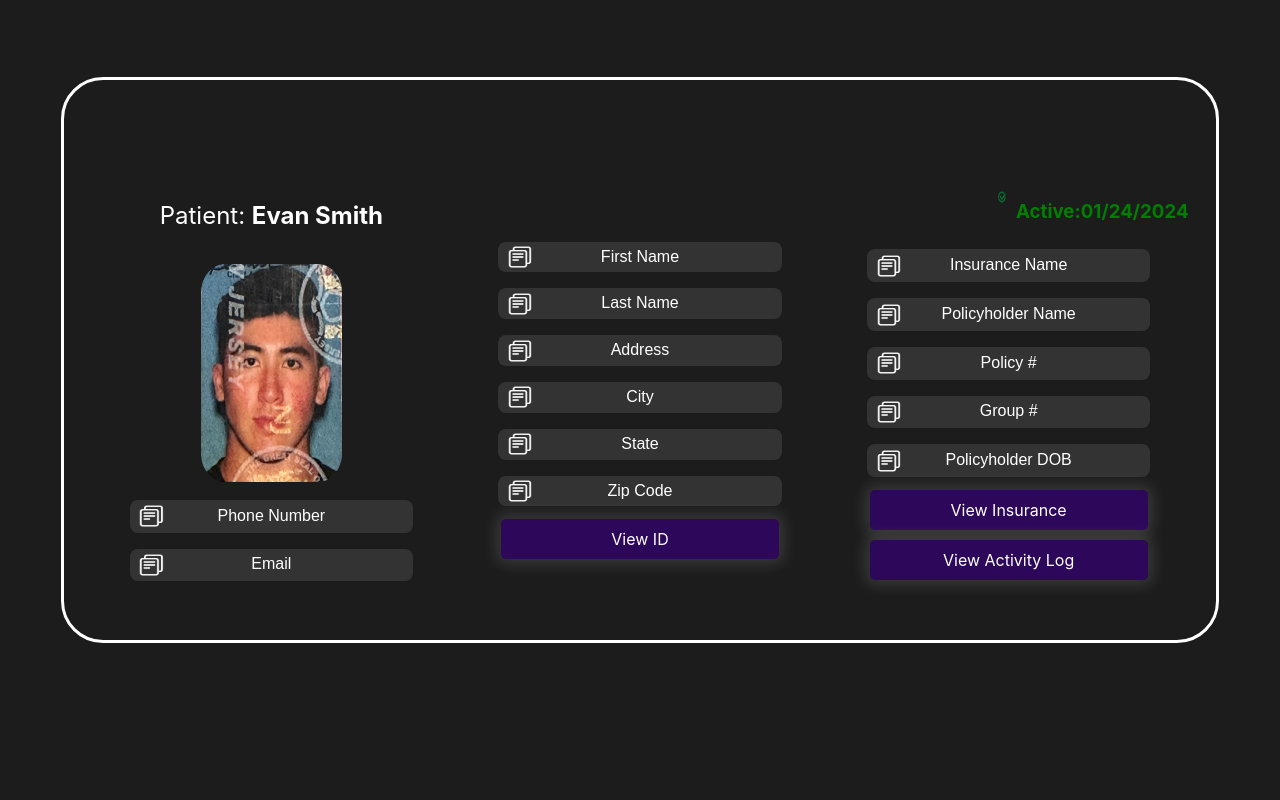
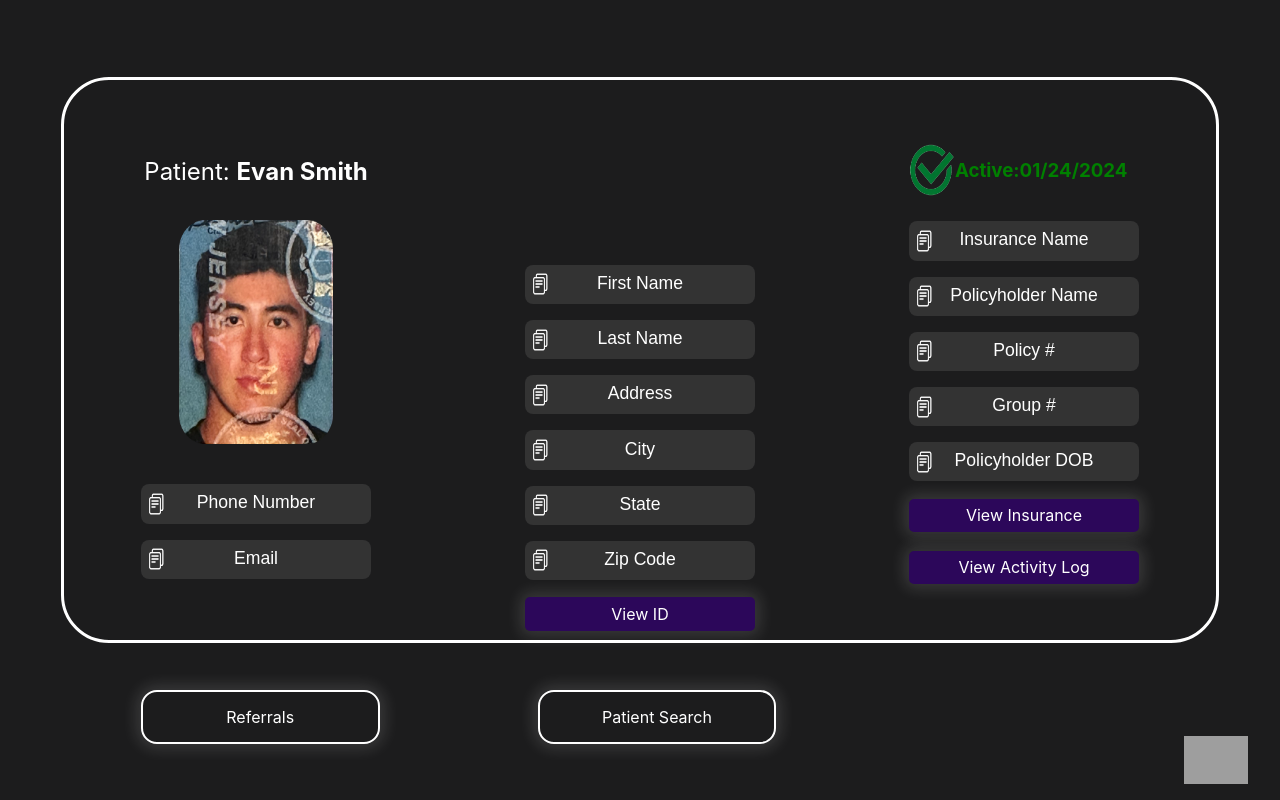
Before and after one commit to shashibyadav/carewallet-doctor-Web-App, a React (Create React App) app: page /PatientData in a window 1280 px wide. Built offline with nearby package versions, Linux system fonts and the light colour scheme; grey boxes are pictures that could not be loaded.

Commit message:
patientdata page changes

```diff
--- a/package.json
+++ b/package.json
@@ -5,6 +5,7 @@
   "dependencies": {
     "@emotion/react": "^11.11.3",
     "@emotion/styled": "^11.11.0",
+    "@mui/material": "^5.15.7",
     "@reduxjs/toolkit": "^2.0.1",
     "@testing-library/jest-dom": "^5.17.0",
     "@testing-library/react": "^13.4.0",
--- a/src/Components/PatientData.jsx
+++ b/src/Components/PatientData.jsx
@@ -1,7 +1,4 @@
 import * as React from 'react';
-import TextField from '@mui/material/TextField';
-import CentreRectangle2 from '../shared/CentreRectangle2';
-import Grid from '@mui/material/Grid';
 import { useSelector, useDispatch } from 'react-redux';
 import '../shared/button.css';
 import '../shared/shared.css';
@@ -9,16 +6,18 @@ import '../shared/buttonTypeOne.css';
 import { useState } from 'react';
 import { useNavigate } from 'react-router-dom';
 import { setPatientDataCriteria as setCriteriaAction } from '../ReduxStore/Slices/Search/patientSlice';
-import { createTheme, ThemeProvider, styled } from '@mui/material/styles';
+
 import { brown } from '@mui/material/colors';
 import patientimg from '../images/patient_img.png';
 
 import copyicon from '../images/copy_icon.png';
 import GreenCheckmark from '../images/GreenCheckmark.png';
+import ID from '../images/license.png';
 import ButtonTypeOne from '../shared/buttonTypeOne';
-import InputField from "../shared/inputField";
 import CentreRectangle from '../shared/CentreRectangle';
 import "../styles/patient-data/patient-data.css";
+import LogoFooter from "./shared/LogoFooter";
+import ButtonPatientSearch from "./shared/ButtonPatientSearch";
 
 const accent = brown['400'];
 
@@ -29,7 +28,7 @@ const inputProps = {
   },
 };
 
-const whiteTheme = createTheme({ palette: { primary: { main: accent } } })
+
 
 const PatientList = () => {
   const criteria = useSelector((state) => state.loginState.searchCriteria);
@@ -47,6 +46,7 @@ const PatientList = () => {
   const [policyNumber, setpolicyNumber] = useState(criteria.policyNumber);
   const [groupNumber, setgroupNumber] = useState(criteria.groupNumber);
   const [policyHDOB, setpolicyHDOB] = useState(criteria.policyHDOB);
+  const [showImage, setShowImage] = useState(false);
   const dispatch = useDispatch();
   const navigate = useNavigate();
   const updateState = (newCriteria) => {
@@ -62,6 +62,17 @@ const PatientList = () => {
     navigate('/PatientData');
   };
 
+  const handleViewId = () => {
+    // Toggle the visibility of the image
+    setShowImage(!showImage);
+  };
+
+
+  const handleCloseImage = () => {
+    setShowImage(false);
+  };
+
+
   return (
     <div style={{ width: '100vw', height: '100vh', backgroundColor: '#1C1C1D' }}>
       <CentreRectangle className='center-rectangle-2'>
@@ -72,7 +83,7 @@ const PatientList = () => {
               Patient: <span style={{ fontSize: '1.5rem', fontWeight: '700' }}>Evan Smith</span>
             </h3>
 
-            <img src={patientimg} alt="Care Wallet Logo" style={{ height: '40%', width: '40%', margin: '10px' }} />
+            <img src={patientimg} alt="Care Wallet Logo" style={{ height: '40%', width: '40%', margin: '10px', marginBottom: '2rem' }} />
             <div className='input-container'>
               <img src={copyicon} alt="Copy Icon" className="copy-icon" />
               <input
@@ -93,10 +104,11 @@ const PatientList = () => {
             </div>
           </div>
           <div className='data-grid-2'  >
+            <div className='data-grid-2-container'  >
               <div className='input-container'>
                 <img src={copyicon} alt="Copy Icon" className="copy-icon" />
                 <input
-                className='patientdata-search-fields'
+                  className='patientdata-search-fields patientdata-firstname'
                   value={firstName}
                   placeholder="First Name"
                   onChange={(e) => setFirstName(e.target.value)}
@@ -160,12 +172,31 @@ const PatientList = () => {
 
 
               <div className="search-action">
-              <ButtonTypeOne text='View ID' className='button-type-one'  ></ButtonTypeOne>
+                <ButtonTypeOne text='View ID' className='button-type-one' onClick={handleViewId} ></ButtonTypeOne>
 
               </div>
             </div>
+          </div>
           <div className='data-grid-3'  >
-            <div style={{ display: 'flex' }}><img src={GreenCheckmark} alt="GreenCheckmark" style={{ height: '20%', width: '20%', margin: '10px' }} /><h3 style={{ color: 'green' , width:'10px'}}>Active:01/24/2024</h3></div>
+            <div className='data-grid-3-container'  >
+              {showImage && (
+                <>
+                  <div className="user-id-image-container">
+                    <img src={ID} alt="Your Image" className="user-id-image" />
+                  </div>
+                </>
+              )}
+
+              {!showImage && (
+                <>
+
+                  <div className='status-container'>
+
+                    <img src={GreenCheckmark} alt="Activity Icon" className="active-icon" />
+                    <div className="active-status" ><h3 >Active:01/24/2024</h3></div>
+
+                  </div>
+
                   <div className='input-container'>
                     <img src={copyicon} alt="Copy Icon" className="copy-icon" />
                     <input
@@ -219,15 +250,22 @@ const PatientList = () => {
 
 
                   <div className="search-action">
-              <ButtonTypeOne text='View Insurance' className='button-type-one'  ></ButtonTypeOne>
+                    <ButtonTypeOne text='View Insurance' className='patientdata-button-type-one'  ></ButtonTypeOne>
                   </div>
                   <div className="search-action">
-              <ButtonTypeOne text='View Activity Log' className='button-type-one'  ></ButtonTypeOne>
+                    <ButtonTypeOne text='View Activity Log' className='patientdata-button-type-one'  ></ButtonTypeOne>
                   </div>
+                </>
+              )}
+            </div>
+
           </div>
         </div>
 
       </CentreRectangle>
+      <ButtonPatientSearch classname={`referrals-button`} onClick={() => { }} text={`Referrals`} />
+      <ButtonPatientSearch classname={`search-button`} onClick={() => { }} text={`Patient Search`} />
+      <LogoFooter />
     </div>
   );
 }
--- a/src/styles/patient-data/patient-data.css
+++ b/src/styles/patient-data/patient-data.css
@@ -1,69 +1,273 @@
 .center-rectangle-2 {
-  position: absolute;
-  top: 45%;
-  left: 50%;
-  transform: translate(-50%, -50%);
-  display: flex;
+  display: grid;
+  place-items: center;
   width: 90%;
-  height: 70%;
-
-  border-radius: 42px;
+  border-radius: 3rem;
   border: 3px white solid;
   color: white;
   background-color: #1C1C1D;
 
   .grid-container {
     display: grid;
-
-    padding: 2%;
     grid-template-areas:
       "grid-1  grid-2  grid-3";
     grid-template-columns: repeat(3, 1fr);
     height: 100%;
+    box-sizing: border-box;
     width: 100%;
+    border-radius: 3rem;
+
   }
 
-  .data-grid-1{
+  .data-grid-1 {
     display: flex;
     flex-direction: column;
     grid-area: grid-1;
-    padding: 2%;
     justify-content: center;
     align-items: center;
-  }
-
-  .data-grid-2{
-    display: flex;
-    flex-direction: column;
-    grid-area: grid-2;
-    padding: 2%;
-    justify-content: center;
-    align-items: center;
-    margin-top: 2rem;
-  }
-
-  .data-grid-3{
-    display: flex;
-    flex-direction: column;
-    grid-area: grid-3;
-    padding: 2%;
-    justify-content: center;
-    align-items: center;
-  }
-
 
     .input-container {
       position: relative;
       display: flex;
       flex-direction: row;
       box-sizing: border-box;
-    width: 80%;
+      width: 60%;
       justify-content: center;
       align-items: center;
       text-align: center;
       background-color: rgba(102, 102, 102, 0.30);
       border-radius: 0.5rem;
-    height: 6%;
+      height: 7%;
+      margin: 0.5rem;
+
+
+      .patientdata-search-fields {
+        display: flex;
+        height: 20%;
+        width: 100%;
+        padding: 1rem;
+        border: none;
+        border-radius: 5px;
+        box-sizing: border-box;
+        margin-right: 0rem;
+        background-color: transparent;
+        color: white;
+        align-items: center;
+        justify-content: center;
+        text-align: center;
+
+
+
+      }
+
+      .patientdata-search-fields::placeholder {
+        color: #FFF;
+
+        font-size: 1.1rem;
+        font-style: normal;
+        font-weight: 500;
+        line-height: normal;
+      }
+
+      .copy-icon {
+
+        position: absolute;
+
+        height: 1.5rem;
+        width: 8%;
+
+        left: 3%;
+
+        cursor: pointer;
+      }
+    }
+
+
+  }
+
+  .data-grid-2 {
+    display: flex;
+    flex-direction: column;
+    grid-area: grid-2;
+
+    justify-content: center;
+    align-items: center;
+    height: 100%;
+
+    .data-grid-2-container {
+      display: flex;
+      flex-direction: column;
+      justify-content: flex-end;
+      align-items: center;
+      width: 100%;
+      margin-top: auto;
+      /* margin-top: -80px;  */
+      height: 100%;
+
+
+      .search-action {
+        display: flex;
+        width: 60%;
+
+        justify-content: center;
+        align-items: center;
+
+        .button-type-one {
+          display: flex;
+          width: 100%;
+          height: 3%;
+          padding: 1rem;
+          justify-content: center;
+          align-items: center;
+        }
+
+
+      }
+
+      .input-container {
+        position: relative;
+        display: flex;
+        flex-direction: row;
+        box-sizing: border-box;
+        width: 60%;
+        justify-content: center;
+        align-items: center;
+        text-align: center;
+        background-color: rgba(102, 102, 102, 0.30);
+        border-radius: 0.5rem;
+        height: 7%;
+        margin: 0.5rem;
+
+
+        .patientdata-search-fields {
+          display: flex;
+          height: 20%;
+          width: 100%;
+          padding: 1rem;
+          border: none;
+          border-radius: 5px;
+          box-sizing: border-box;
+          margin-right: 0rem;
+          background-color: transparent;
+          color: white;
+          align-items: center;
+          justify-content: center;
+          text-align: center;
+
+
+
+        }
+
+        .patientdata-search-fields::placeholder {
+          color: #FFF;
+
+          font-size: 1.1rem;
+          font-style: normal;
+          font-weight: 500;
+          line-height: normal;
+        }
+
+        .copy-icon {
+
+          position: absolute;
+
+          height: 1.5rem;
+          width: 8%;
+
+          left: 3%;
+
+          cursor: pointer;
+        }
+      }
+
+
+
+
+    }
+
+
+
+  }
+
+
+
+  .data-grid-3 {
+    display: flex;
+    flex-direction: column;
+    grid-area: grid-3;
+    height: 100%;
+
+    justify-content: center;
+    align-items: center;
+
+    .data-grid-3-container {
+      display: flex;
+      flex-direction: column;
+      justify-content: center;
+      align-items: center;
+      width: 100%;
+      box-sizing: border-box;
+
+      /* margin-top: -20px;  */
+
+      height: 100%;
+
+      .status-container {
+        display: flex;
+        flex-direction: row;
+        justify-content: space-between;
+        align-items: center;
+        height: 10%;
+        width: 60%;
+        padding: 4%;
+
+        .active-icon {
+          height: 100%;
+          width: 20%;
+        }
+
+        .active-status {
+          display: flex;
+          color: green;
+          margin-right: 2rem;
+
+        }
+
+      }
+
+
+
+      .search-action {
+        display: flex;
+        width: 60%;
+
+        justify-content: center;
+        align-items: center;
+
+        .button-type-one {
+          display: flex;
+          width: 100%;
+          height: 3%;
+          padding: 1rem;
+          justify-content: center;
+          align-items: center;
+        }
+
+
+      }
+
+      .input-container {
+        position: relative;
+        display: flex;
+        flex-direction: row;
+        box-sizing: border-box;
+        width: 60%;
+        justify-content: center;
+        align-items: center;
+        text-align: center;
+        background-color: rgba(102, 102, 102, 0.30);
+        border-radius: 0.5rem;
+        height: 7%;
         margin: 0.5rem;
 
 
@@ -91,7 +295,7 @@
         .patientdata-search-fields::placeholder {
           color: #FFF;
 
-      font-size: 1rem;
+          font-size: 1.1rem;
           font-style: normal;
           font-weight: 500;
           line-height: normal;
@@ -100,30 +304,61 @@
         .copy-icon {
 
           position: absolute;
-
           height: 1.5rem;
-      width: 10%;
-
+          width: 8%;
           left: 3%;
-
           cursor: pointer;
         }
+
+
+
+
+
       }
 
-  .search-action {
+
+      .user-id-image {
+        height: 80%;
+        width: 80%;
+
+
+      }
+
+      .user-id-image-container {
         display: flex;
-    width: 100%;
         justify-content: center;
         align-items: center;
 
       }
-  .button-type-one{
-    display: flex;
-    width: 70%;
-    height: 20%;
-    justify-content: center;
-    align-items: center;
+
+
+
+
     }
 
 
+
   }
+
+
+
+
+}
+
+
+.search-button {
+
+  bottom: 7%;
+  position: absolute;
+  width: 16%;
+  left: 42%;
+}
+
+.referrals-button {
+
+  bottom: 7%;
+  position: absolute;
+  width: 16%;
+  left: 11%;
+
+}
```
Also changed, not shown: src/images/license.png (added), 1 other file (tests, documents, lock files or other folders). Lines whose indentation alone changed are shown as unchanged.
